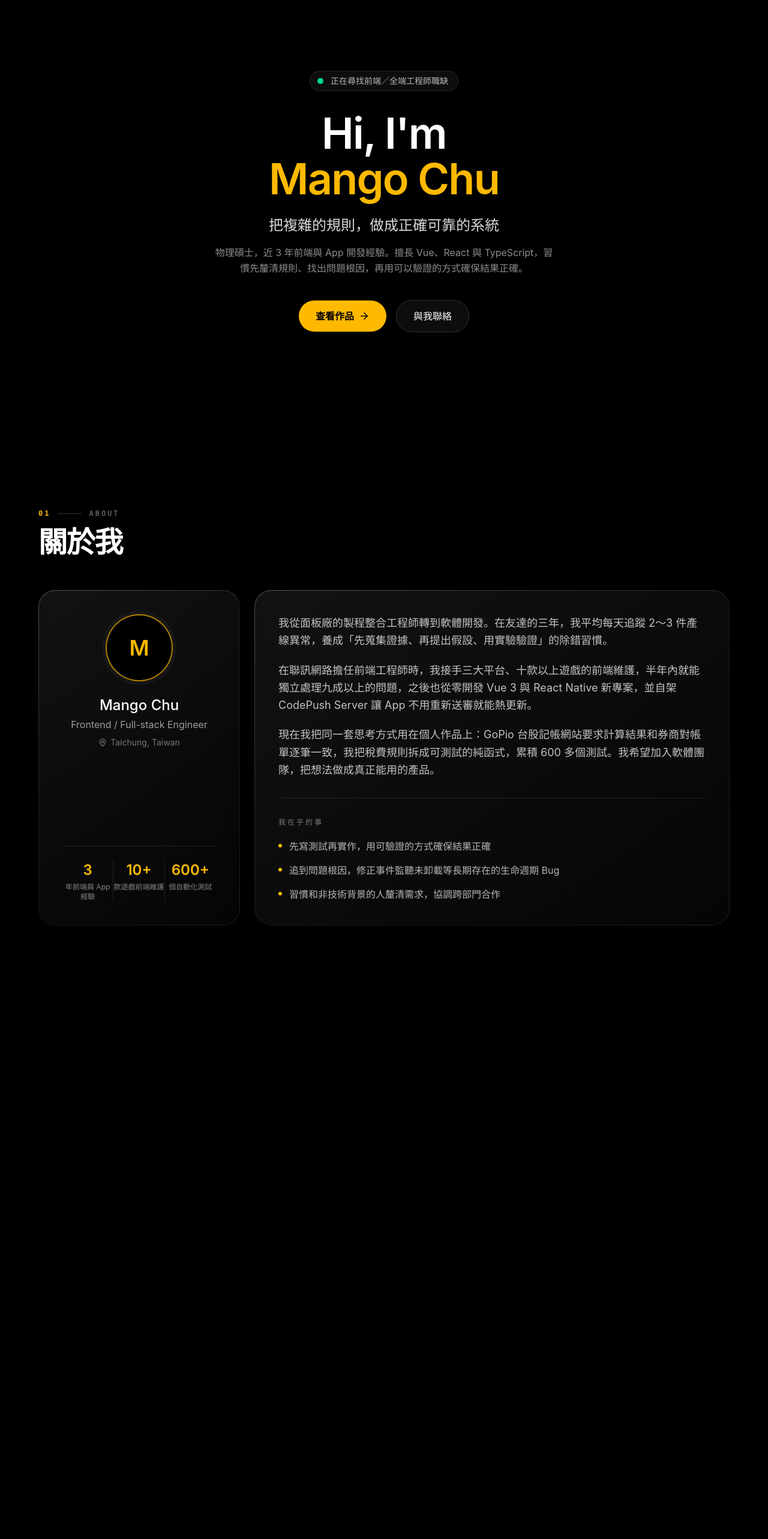
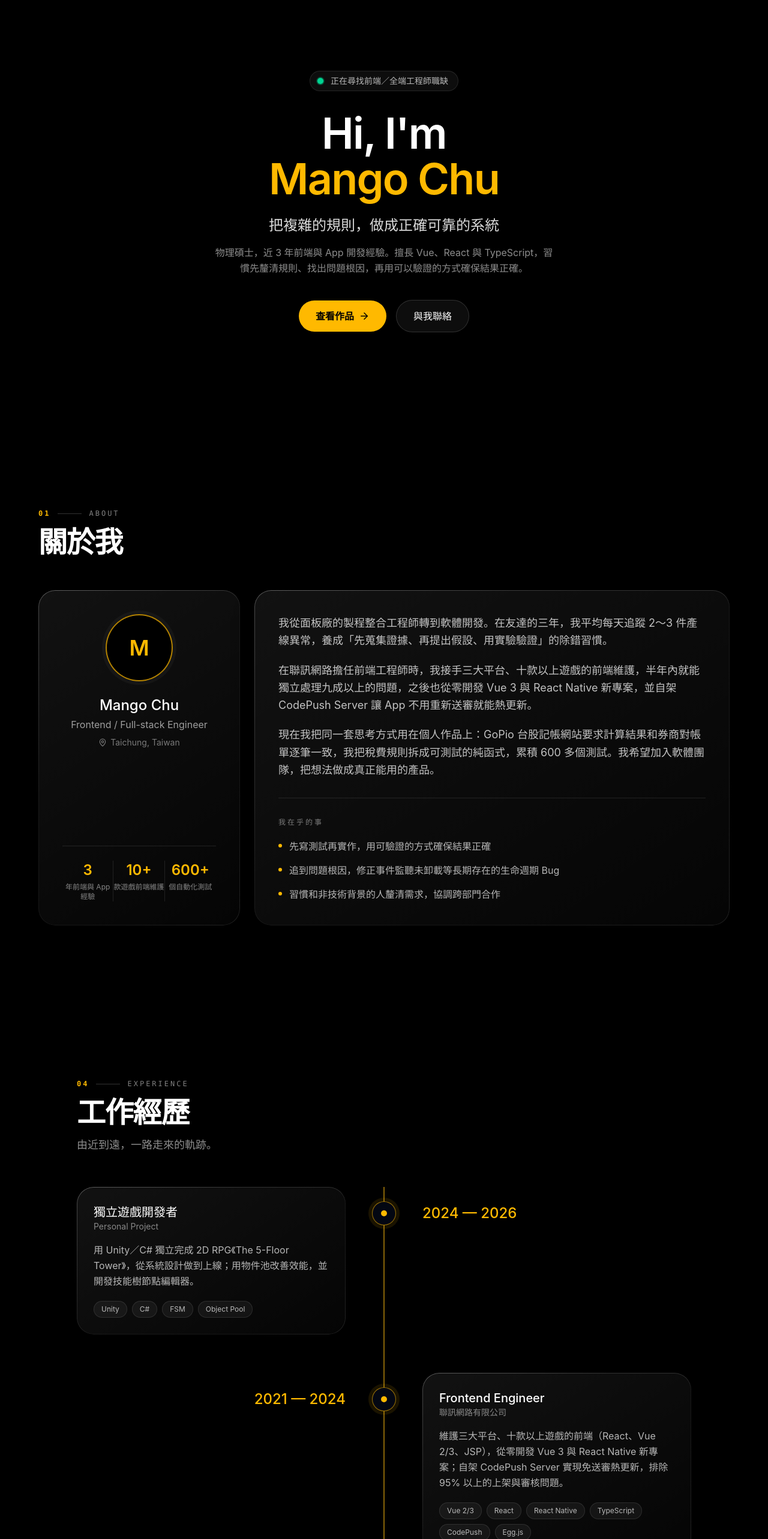
Before and after one commit to mangochu/mangochu.github.io, a Vue app: page / in a window 1280 px wide. Shown: the part 80-2646 px from the top of the page at 60% size. Before the commit the page ends 1751 px from the top, so only its background shows below. Built offline with nearby package versions, Linux system fonts and the light colour scheme.

Commit message:
feat: 新增 ExperienceSection 捲動時間軸

```diff
--- a/src/App.vue
+++ b/src/App.vue
@@ -1,6 +1,7 @@
 <script setup lang="ts">
 import NavBar from './components/layout/NavBar.vue'
 import AboutSection from './components/sections/AboutSection.vue'
+import ExperienceSection from './components/sections/ExperienceSection.vue'
 import HeroSection from './components/sections/HeroSection.vue'
 </script>
 
@@ -9,6 +10,7 @@ import HeroSection from './components/sections/HeroSection.vue'
     <NavBar />
     <HeroSection />
     <AboutSection />
+    <ExperienceSection />
   </div>
 </template>
 
--- a/src/assets/styles/main.css
+++ b/src/assets/styles/main.css
@@ -7,6 +7,7 @@
   --color-background: var(--color-black);
   --color-foreground: var(--color-white);
   --color-foreground-soft: var(--color-gray-200);
+  --color-surface: var(--color-gray-950);
 }
 
 @layer base {
@@ -132,3 +133,48 @@
   border: 2px solid color-mix(in oklab, var(--color-primary) 70%, transparent);
   box-shadow: 0 0 0 6px rgb(255 255 255 / 0.03);
 }
+
+@utility timeline-fill {
+  background: var(--color-primary);
+}
+
+@utility timeline-node {
+  position: relative;
+  z-index: 1;
+  display: grid;
+  place-items: center;
+  justify-self: center;
+  width: 2.5rem;
+  height: 2.5rem;
+  border-radius: 9999px;
+  background: var(--color-surface);
+  border: 1px solid rgb(255 255 255 / 0.12);
+  transition: all 0.5s;
+
+  > span {
+    width: 0.625rem;
+    height: 0.625rem;
+    border-radius: 9999px;
+    background: rgb(255 255 255 / 0.25);
+    transition: all 0.5s;
+  }
+  &.is-active {
+    border-color: color-mix(in oklab, var(--color-primary) 60%, transparent);
+    box-shadow: 0 0 0 6px color-mix(in oklab, var(--color-primary) 10%, transparent);
+  }
+
+  &.is-active > span {
+    background: var(--color-primary);
+  }
+}
+
+@utility tag-chip {
+  display: inline-flex;
+  align-items: center;
+  padding: 0.25rem 0.75rem;
+  border-radius: 9999px;
+  font-size: 0.75rem;
+  color: rgb(255 255 255 / 0.7);
+  background: rgb(255 255 255 / 0.05);
+  border: 1px solid rgb(255 255 255 / 0.1);
+}
--- /dev/null
+++ b/src/components/sections/ExperienceSection.vue
@@ -0,0 +1,109 @@
+<script setup lang="ts">
+import { onMounted, onUnmounted, ref, useTemplateRef } from 'vue'
+import { experiences } from '@/data/profile'
+import SectionHeading from './SectionHeading.vue'
+
+const track = useTemplateRef<HTMLElement>('track')
+const nodes = useTemplateRef<HTMLElement[]>('nodes')
+
+const progress = ref(0)
+const passedCount = ref(0)
+
+function update() {
+  const el = track.value
+  if (!el) return
+  const rect = el.getBoundingClientRect()
+  const filled = Math.min(Math.max(window.innerHeight * 0.6 - rect.top, 0), rect.height)
+  progress.value = rect.height ? filled / rect.height : 0
+  passedCount.value = (nodes.value ?? []).filter((node) => {
+    const r = node.getBoundingClientRect()
+    return r.top + r.height / 2 - rect.top <= filled
+  }).length
+}
+
+let frame = 0
+function onScroll() {
+  cancelAnimationFrame(frame)
+  frame = requestAnimationFrame(update)
+}
+
+onMounted(() => {
+  update()
+  window.addEventListener('scroll', onScroll, { passive: true })
+  window.addEventListener('resize', onScroll)
+})
+
+onUnmounted(() => {
+  cancelAnimationFrame(frame)
+  window.removeEventListener('scroll', onScroll)
+  window.removeEventListener('resize', onScroll)
+})
+</script>
+
+<template>
+  <section id="experience" class="px-4 py-24 sm:px-6 sm:py-32 lg:px-8">
+    <div class="mx-auto max-w-5xl">
+      <SectionHeading
+        index="04"
+        eyebrow="Experience"
+        title="工作經歷"
+        description="由近到遠，一路走來的軌跡。"
+      />
+
+      <div ref="track" class="relative">
+        <div
+          class="absolute top-0 bottom-0 left-5 w-px -translate-x-1/2 bg-white/10 md:left-1/2"
+          aria-hidden="true"
+        >
+          <div
+            class="timeline-fill absolute inset-x-0 bottom-0"
+            :style="{ height: `${(1 - progress) * 100}%` }"
+          />
+        </div>
+
+        <ol class="space-y-10 md:space-y-16">
+          <li
+            v-for="(exp, i) in experiences"
+            :key="exp.period"
+            class="grid grid-cols-[2.5rem_1fr] gap-x-5 md:grid-cols-[1fr_3rem_1fr] md:gap-x-10"
+          >
+            <div
+              ref="nodes"
+              class="timeline-node col-start-1 row-start-1 mt-6 md:col-start-2"
+              :class="{ 'is-active': i >= passedCount }"
+            >
+              <span />
+            </div>
+
+            <div
+              v-reveal
+              class="glass glass-hover col-start-2 row-start-1 p-6 sm:p-7"
+              :class="i % 2 === 0 ? 'md:col-start-1' : 'md:col-start-3'"
+            >
+              <div class="mb-2 font-mono text-xs tracking-wider text-primary md:hidden">
+                {{ exp.period }}
+              </div>
+              <h3 class="font-display text-xl font-medium">{{ exp.role }}</h3>
+              <div class="mb-4 text-sm text-white/50">{{ exp.company }}</div>
+              <p class="leading-relaxed text-white/70">{{ exp.description }}</p>
+              <div class="mt-5 flex flex-wrap gap-2">
+                <span v-for="tag in exp.tags" :key="tag" class="tag-chip">{{ tag }}</span>
+              </div>
+            </div>
+            <div
+              class="row-start-1 mt-7 hidden md:block"
+              :class="i % 2 === 0 ? 'md:col-start-3' : 'md:col-start-1 md:text-right'"
+            >
+              <span
+                class="font-display text-2xl font-medium transition-colors duration-500"
+                :class="i >= passedCount ? 'text-primary' : 'text-white/30'"
+              >
+                {{ exp.period }}
+              </span>
+            </div>
+          </li>
+        </ol>
+      </div>
+    </div>
+  </section>
+</template>
--- a/src/data/profile.ts
+++ b/src/data/profile.ts
@@ -98,18 +98,12 @@ export const projects = [
 
 export const experiences = [
   {
-    period: '2026',
-    role: '半導體與 AI 應用專班學員',
-    company: '國立陽明交通大學',
-    description:
-      '補強 Python、資料分析與機器學習，實作 AOI 缺陷影像辨識，也學習 FPGA 數位電路設計（Verilog），獲選全班僅 8 名的優秀表現學員。',
-  },
-  {
     period: '2024 — 2026',
     role: '獨立遊戲開發者',
     company: 'Personal Project',
     description:
       '用 Unity／C# 獨立完成 2D RPG《The 5-Floor Tower》，從系統設計做到上線；用物件池改善效能，並開發技能樹節點編輯器。',
+    tags: ['Unity', 'C#', 'FSM', 'Object Pool'],
   },
   {
     period: '2021 — 2024',
@@ -117,6 +111,7 @@ export const experiences = [
     company: '聯訊網路有限公司',
     description:
       '維護三大平台、十款以上遊戲的前端（React、Vue 2/3、JSP），從零開發 Vue 3 與 React Native 新專案；自架 CodePush Server 實現免送審熱更新，排除 95% 以上的上架與審核問題。',
+    tags: ['Vue 2/3', 'React', 'React Native', 'TypeScript', 'CodePush', 'Egg.js'],
   },
   {
     period: '2016 — 2020',
@@ -124,6 +119,7 @@ export const experiences = [
     company: '友達光電',
     description:
       '監控產線異常並分析根因，最高讓良率提升 30%；擔任部門 EDA 與智慧報表負責人，並協調跨部門、客戶與供應商處理異常。',
+    tags: ['根因分析', 'SPC', 'EDA', '資料報表'],
   },
 ]
 
```
